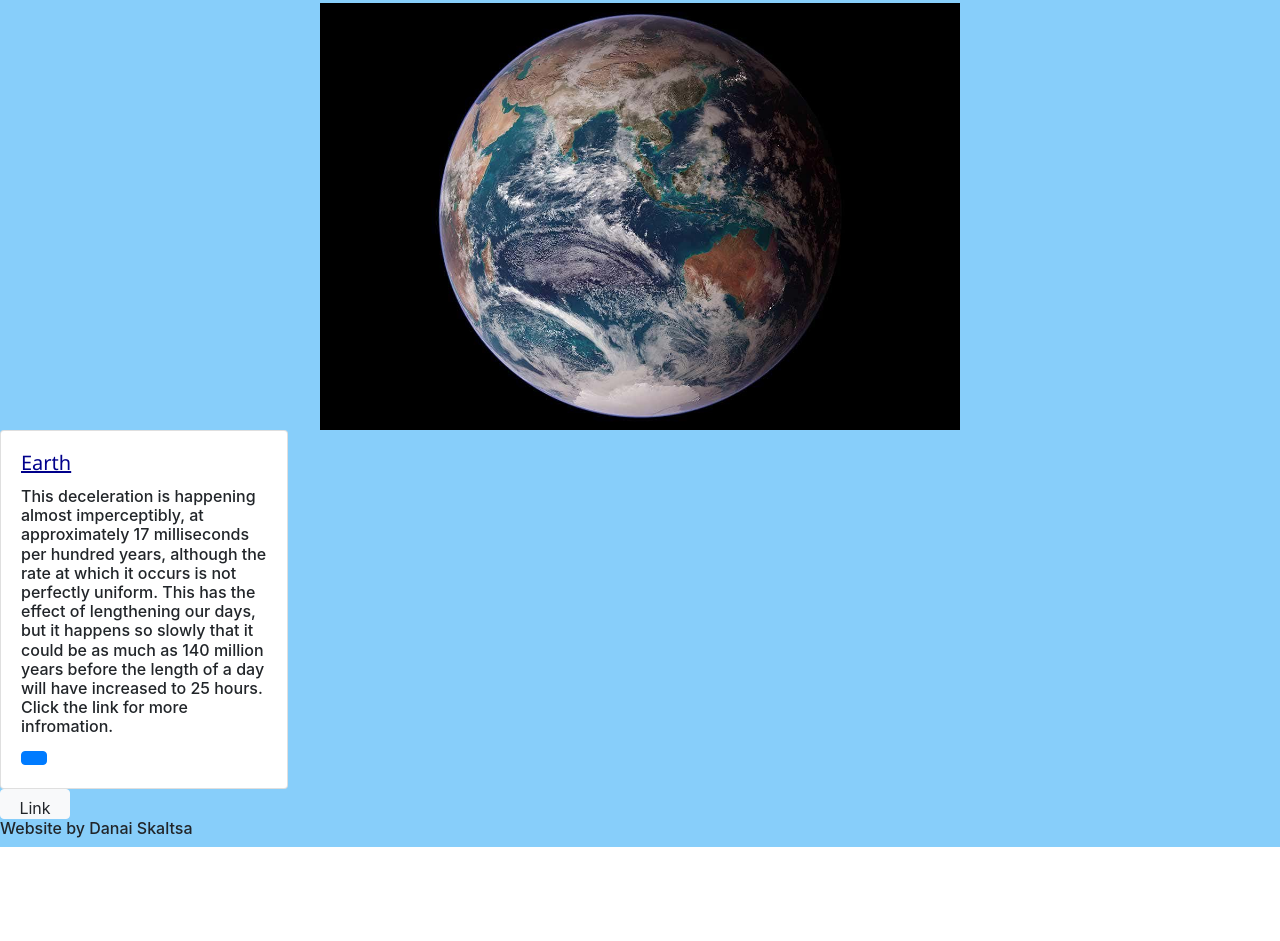
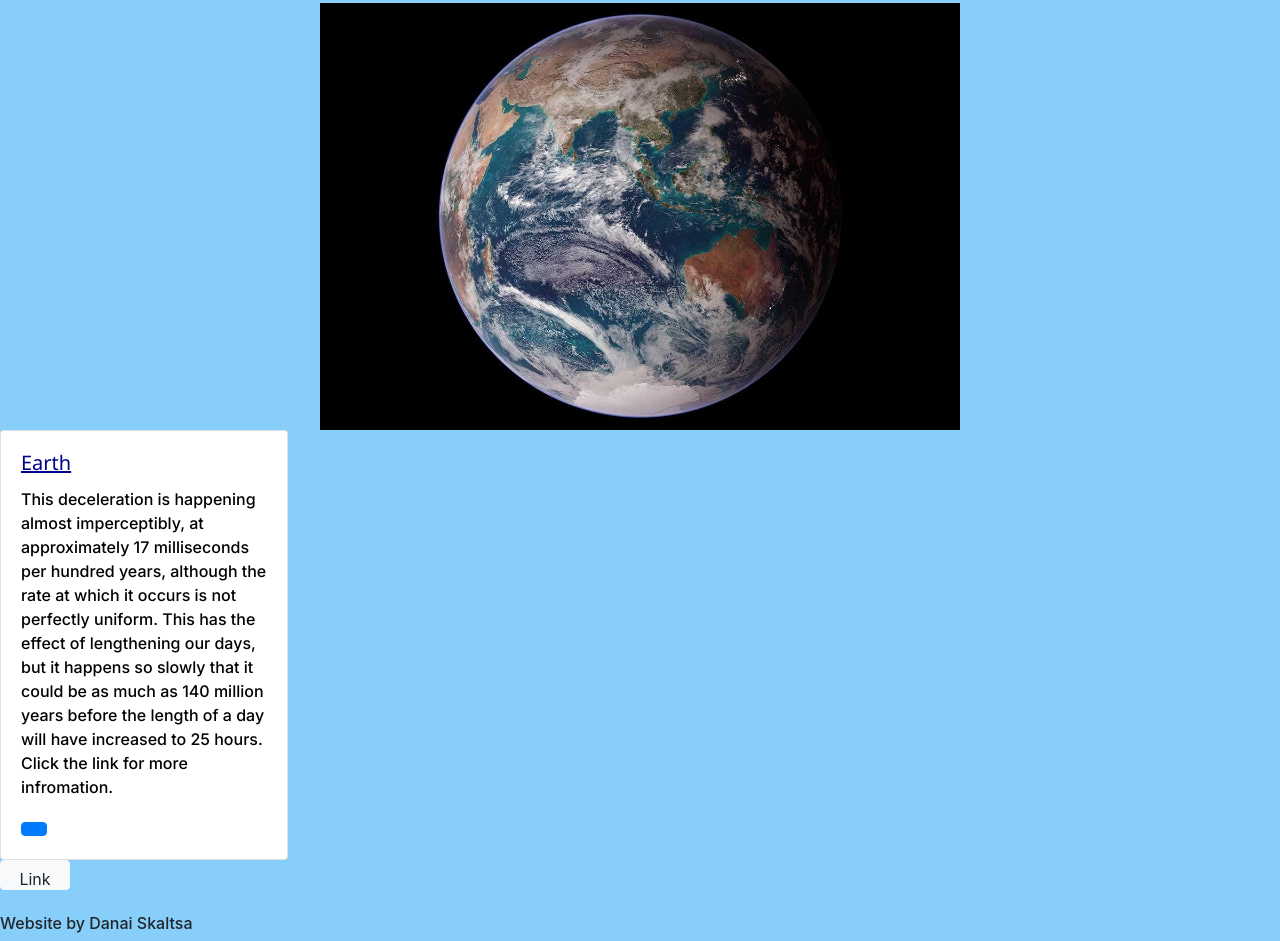
Before and after one commit to DanaiSk/chapter5-6, a plain HTML site: page index.html in a window 1280 px wide. Shown: the part 339-1280 px from the top of the page. Before the commit the page ends 1186 px from the top, so only its background shows below. Drawn offline with Linux system fonts and the light colour scheme.

Commit message:
added tags

```diff
--- a/index.html
+++ b/index.html
@@ -48,7 +48,6 @@
     </form>
   </div>
 </nav>
-
 		<div style="background-image: url('images/lightblue.jpg');">
 	<header>
 <h1 class="my-class">Danai Skaltsa</h1>
@@ -56,22 +55,22 @@
 	</div>
 <h2 id="my-id">180672</h2>
 		<div class="container2">
-
 			<article>
   <p>It is a long established fact that a reader will be distracted by the readable content of a page when looking at its layout. The point of using Lorem Ipsum is that it has a more-or-less norma l distribution of letters, as opposed to using 'Content here, content here', making it look like readable English. Many desktop publishing packages and web page editors now use Lorem Ipsum as their default model text, and a search for 'lorem ipsum' will uncover many web sites still in their infancy. Various versions have evolved over the years, sometimes by accident, sometimes on purpose (injected humour and the like).</p>
 </article>
 		</div>
-
-
 	 <img src="images/earth.jpg" alt="Earth" class="center">
 		<div class="card" style="width: 18rem;">
 <div class="card-body">
   <h5 class="card-title">Earth</h5>
-    <h6 class="card-text">This deceleration is happening almost imperceptibly, at approximately 17 milliseconds per hundred years, although the rate at which it occurs is not perfectly uniform. This has the effect of lengthening our days, but it happens so slowly that it could be as much as 140 million years before the length of a day will have increased to 25 hours. Click the link for more infromation.</h6>
+    <p class="card-text">This deceleration is happening almost imperceptibly, at approximately 17 milliseconds per hundred years, although the rate at which it occurs is not perfectly uniform. This has the effect of lengthening our days, but it happens so slowly that it could be as much as 140 million years before the length of a day will have increased to 25 hours. Click the link for more infromation.</p>
     <a href="#" class="btn btn-primary"></a>
 </div>
 </div>
+
 		<button type="button" class="btn btn-light" style="height: 30px; width: 70px;">Link</button>
+		<br>
+		<br>
 		<footer>
 		<h6>Website by Danai Skaltsa</h6>
 		</footer>
```
